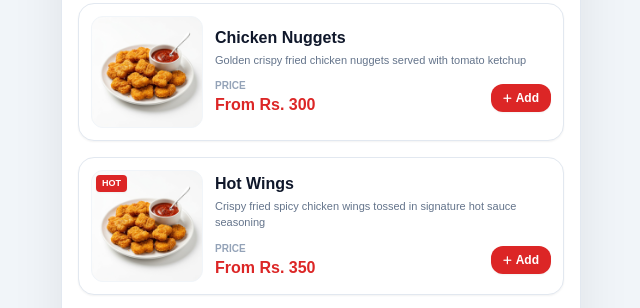
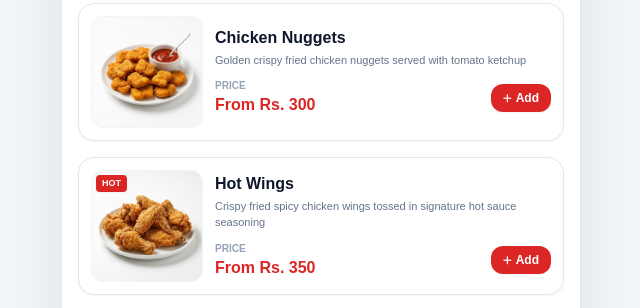
Before and after one commit to supportquranic/cooknroll-menu, a plain HTML site: page index.html in a window 1280 px wide. Shown: the part 9001-9309 px from the top of the page, without its empty margins (319-959 px from the left). Drawn offline with nearby package versions, Linux system fonts and the light colour scheme; a web font is replaced by a local one.

Commit message:
Add dedicated hot_wings.jpg image for Hot Wings menu item

```diff
--- a/index.html
+++ b/index.html
@@ -1244,7 +1244,7 @@
                     name: 'Hot Wings',
                     desc: 'Crispy fried spicy chicken wings tossed in signature hot sauce seasoning',
                     price: 350,
-                    image: './images/nuggets.jpg',
+                    image: './images/hot_wings.jpg?v=1',
                     isPopular: true,
                     type: 'variant',
                     variants: [
```
Also changed, not shown: images/hot_wings.jpg (added).
